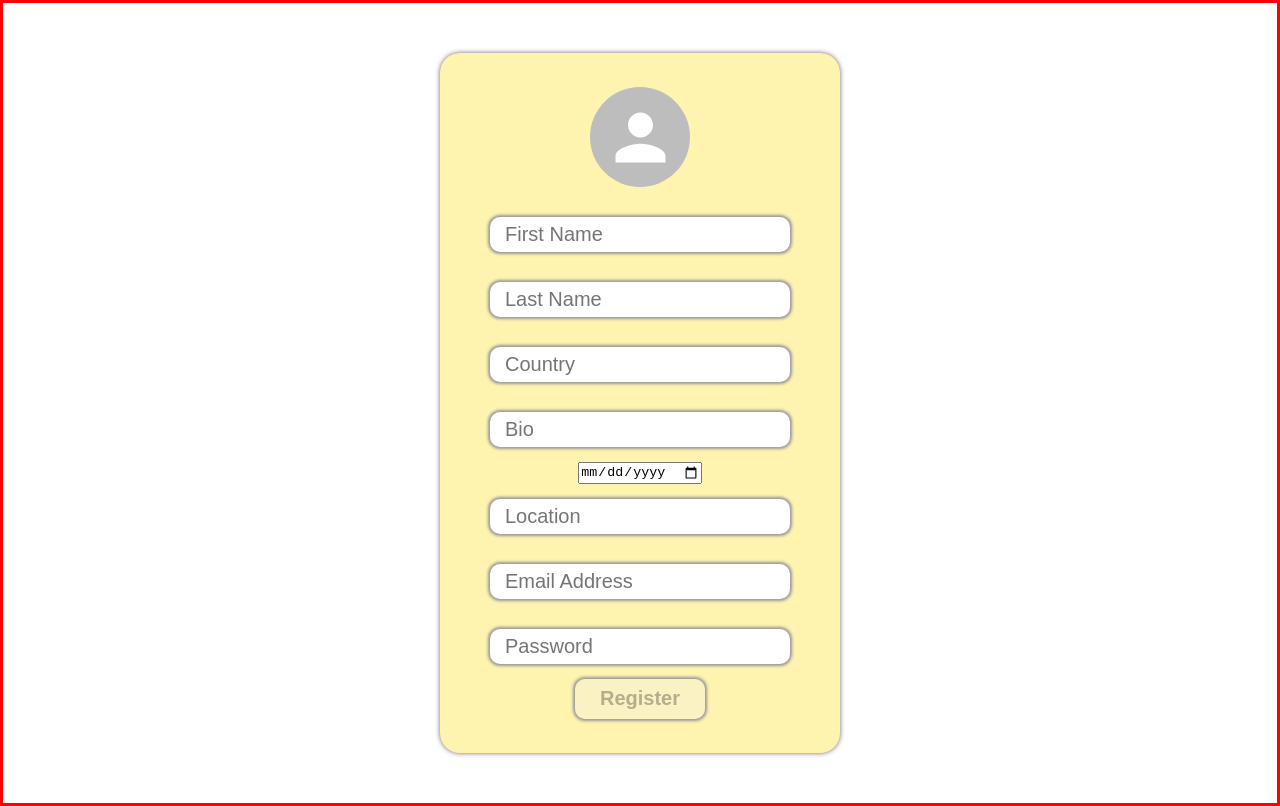
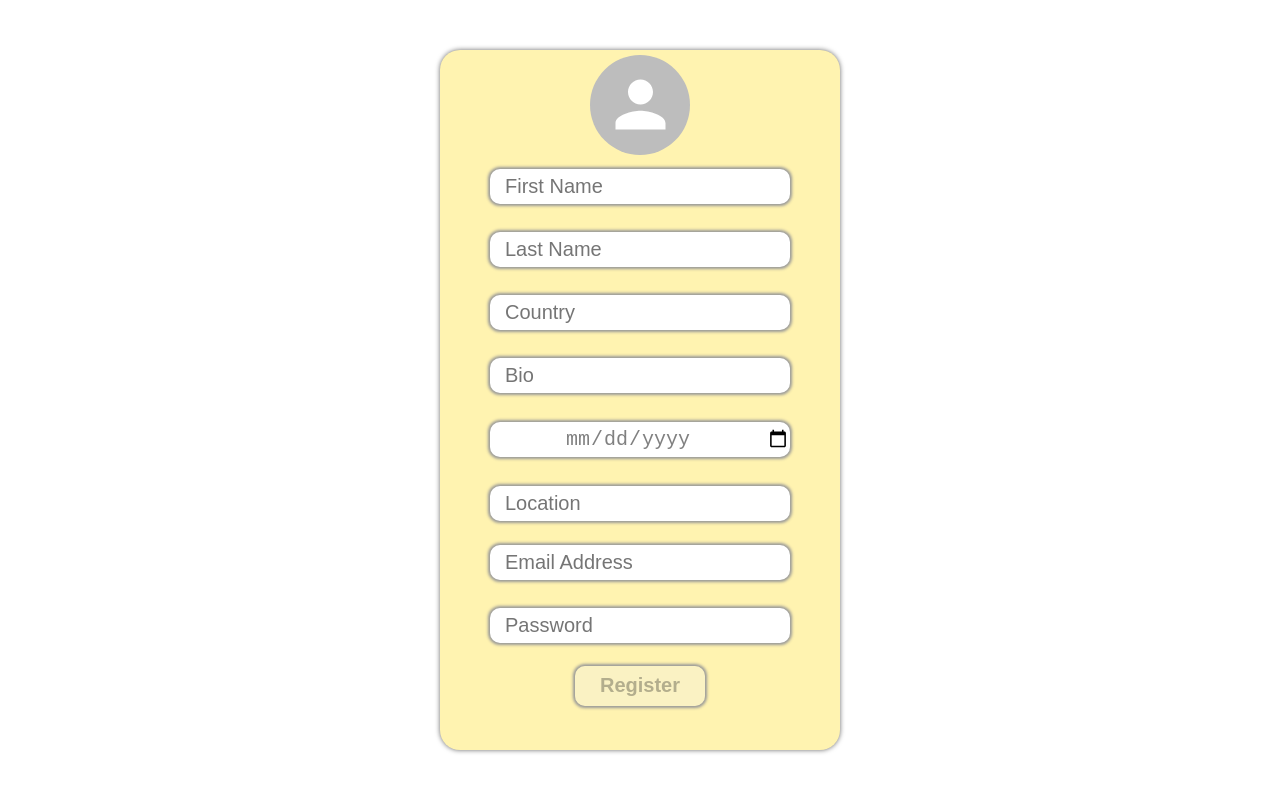
Before and after one commit to C8-AbdallahAlJamal/MERAKI_Academy_Project_4, a React (Create React App) app in the folder frontend/: page /Register in a window 1280 px wide. Built offline with nearby package versions, Linux system fonts and the light colour scheme; a web font is replaced by a local one.

Commit message:
working on navigation style

```diff
--- a/frontend/src/components/Home/Home.css
+++ b/frontend/src/components/Home/Home.css
@@ -69,6 +69,7 @@
 .error-message {
     font-size: 20px;
     font-family: "Franklin Gothic Medium", "Arial Narrow", Arial, sans-serif;
+    margin-bottom: 5px;
 }
 
 #password-input {
--- a/frontend/src/components/Navigation/Navigation.css
+++ b/frontend/src/components/Navigation/Navigation.css
@@ -2,9 +2,8 @@
     border: solid blue;
     margin: 0 auto;
     padding: 0;
-    display: flex;
-    align-items: center;
-    justify-content: center;
+    display: grid;
+    grid-template-columns: 6fr 6fr 6fr 6fr;
     height: 90px;
     overflow: visible;
     position: sticky;
--- a/frontend/src/components/Navigation/Navigation.js
+++ b/frontend/src/components/Navigation/Navigation.js
@@ -78,8 +78,7 @@ const Navigation = () => {
     return (
         localStorage.getItem("Token") &&
         <div id="navigation">
-            <Avatar src={ user.URL } onClick={ goToMyProfile } style={{cursor: "pointer"}}/>
-                <BiHomeAlt2 onClick={ homeButtonHandle } style={ { cursor: "pointer" } } />
+            <BiHomeAlt2 onClick={ homeButtonHandle } style={ { cursor: "pointer" } } />
             <div id="search-bar-outer">
                 <div id="search-bar-inner">
                     <input onClick={ getAllUsers } type="text" onChange={ (event) => { setValue(event.target.value) } } placeholder='Search...' />
@@ -106,7 +105,9 @@ const Navigation = () => {
                     </div>
                 </div>
             </div>
-                <FiLogOut style={ { cursor: "pointer" } } onClick={ handleLogOut } />
+            <Avatar src={ user.URL } onClick={ goToMyProfile } style={ { cursor: "pointer" } } />
+
+            <FiLogOut style={ { cursor: "pointer" } } onClick={ handleLogOut } />
         </div>
     )
 }
--- a/frontend/src/components/Register/Register.css
+++ b/frontend/src/components/Register/Register.css
@@ -1,6 +1,5 @@
 #container{
     height: 100vh;
-    border: red solid;
 }
 
 #register-page{
@@ -19,7 +18,6 @@
 #register-picture{
     height: 100px;
     width: 100px;
-    margin-bottom: 15px;
 }
 
 .register-inputs{
@@ -30,8 +28,17 @@
     box-shadow:  0 0 3px 2px  #989898;
     height: 35px;
     width: 300px;
-    margin: 15px;
+    margin: 14px;
     text-indent: 15px;
+}
+
+#register-button-container{
+    display: flex;
+    flex-direction: column;
+    justify-content: flex-start;
+    align-items: center;
+    width: 300px;
+    height: 80px;
 }
 
 #register-button{
@@ -43,3 +50,61 @@
     font-size: 20px;
     font-weight: 700;
 }
+
+#register-button:hover:enabled{
+    background-color: #16FF00;
+    color: white;
+}
+
+#password-and-message-register{
+    display: flex;
+    flex-direction: column;
+    justify-content: flex-start;
+    align-items: center;
+    height: 60px;
+    margin-bottom: 1px;
+}
+
+.error-messages{
+    font-family: 'Franklin Gothic Medium', 'Arial Narrow', Arial, sans-serif;
+    margin-top: 5px;
+}
+
+#password-input-register{
+    margin: 0;
+    margin-top: 3px;
+}
+
+#date-input{
+    width: 300px;
+    text-align: center;
+    height: 35px;
+    border-radius: 10px;
+    border: none;
+    box-shadow:  0 0 3px 2px  #989898;
+    margin-top: 15px;
+    margin-bottom: 15px;
+    font-size: 20px;
+    color:grey;
+}
+#email-and-input-register{
+    margin: 0;
+    margin-top: 10px;
+    display: flex;
+    flex-direction: column;
+    justify-content: flex-start;
+    align-items: center;
+    height: 60px;
+}
+#email-input-register{
+    margin: 0;
+}
+#email-message{
+    font-family: 'Franklin Gothic Medium', 'Arial Narrow', Arial, sans-serif;
+    margin-top: 5px;
+}
+#register-message{
+    font-family: 'Franklin Gothic Medium', 'Arial Narrow', Arial, sans-serif;
+    margin-top: 5px;
+    font-size: 20px;
+}
--- a/frontend/src/components/Register/Register.js
+++ b/frontend/src/components/Register/Register.js
@@ -1,4 +1,4 @@
-import React, {useRef} from 'react'
+import React, { useRef } from 'react'
 import "./Register.css"
 import { useState } from 'react'
 import { useEffect } from 'react';
@@ -54,7 +54,7 @@ const Register = () => {
         } else {
             setMessage("");
             try {
-                const registerObj = { firstName, lastName, email, password, picture: url, country, location, bio, DOB};
+                const registerObj = { firstName, lastName, email, password, picture: url, country, location, bio, DOB };
                 const result = await axios.post("http://localhost:5000/user/Register", registerObj);
                 setMessage(result.data.message);
                 if (result.data.success) {
@@ -95,8 +95,8 @@ const Register = () => {
     return (
         <div id="container">
             <div id="register-page">
-                <input type='file' ref={ imageInputRef } hidden onChange={(event)=>{addPicture(event.target.files[0])}}/>
-                <Avatar id = "register-picture" onClick={ clickInput } src={ url } style={{cursor: "pointer"}}/>
+                <input type='file' ref={ imageInputRef } hidden onChange={ (event) => { addPicture(event.target.files[0]) } } />
+                <Avatar id="register-picture" onClick={ clickInput } src={ url } style={ { cursor: "pointer" } } />
                 <input className="register-inputs" type="text" placeholder='First Name' onChange={ (event) => {
                     setFirstName(event.target.value);
                 } }></input>
@@ -113,7 +113,7 @@ const Register = () => {
                     setBio(event.target.value);
                 } } />
 
-                <input type="date" placeholder='DOB' onChange={ (event) => {
+                <input id="date-input" style={ { cursor: "pointer" } } type="date" placeholder='DOB' onChange={ (event) => {
                     setDOB(event.target.value);
                 } } />
 
@@ -121,22 +121,25 @@ const Register = () => {
                     setCountry(event.target.value);
                 } } />
 
-                <input className="register-inputs" onKeyDown={ handleEnterButton } type="email" placeholder='Email Address' onChange={ (event) => {
+                <div id="email-and-input-register">
+                    <input id = "email-input-register" className="register-inputs"  onKeyDown={ handleEnterButton } type="email" placeholder='Email Address' onChange={ (event) => {
                         if (!isValidEmail(event.target.value)) {
                             setError("Invalid Email");
                         } else {
                             setError(null);
                         }
                         setEmail(event.target.value);
-                } }/>
-                { error && email !== "" && <h5>{ error }</h5> }
-
-                <input className="register-inputs" onKeyDown={ handleEnterButton } type="password" placeholder='Password' onChange={ passwordHandle }></input>
-
-                { passError && password !== "" && <h5>{ passError }</h5> }
-
-                <button id = "register-button" style={ { cursor: "pointer" } } disabled={ buttonHandleBoolean() } onClick={ registerHandle }>Register</button>
-                { message }
+                    } } />
+                    { error && email !== "" && <h5 id = "email-message">{ error }</h5> }
+                </div>
+                <div id="password-and-message-register">
+                    <input id="password-input-register" className="register-inputs" onKeyDown={ handleEnterButton } type="password" placeholder='Password' onChange={ passwordHandle }></input>
+                    { passError && password !== "" && <h5 className='error-messages'>{ passError }</h5> }
+                </div>
+                <div id="register-button-container">
+                    <button id="register-button" style={ { cursor: "pointer" } } disabled={ buttonHandleBoolean() } onClick={ registerHandle }>Register</button>
+                    { message && <h5 id = "register-message">{ message }</h5> }
+                </div>
             </div>
         </div>
     )
```
Also changed, not shown: 1 other file (tests, documents, lock files or other folders). Lines whose indentation alone changed are shown as unchanged.
